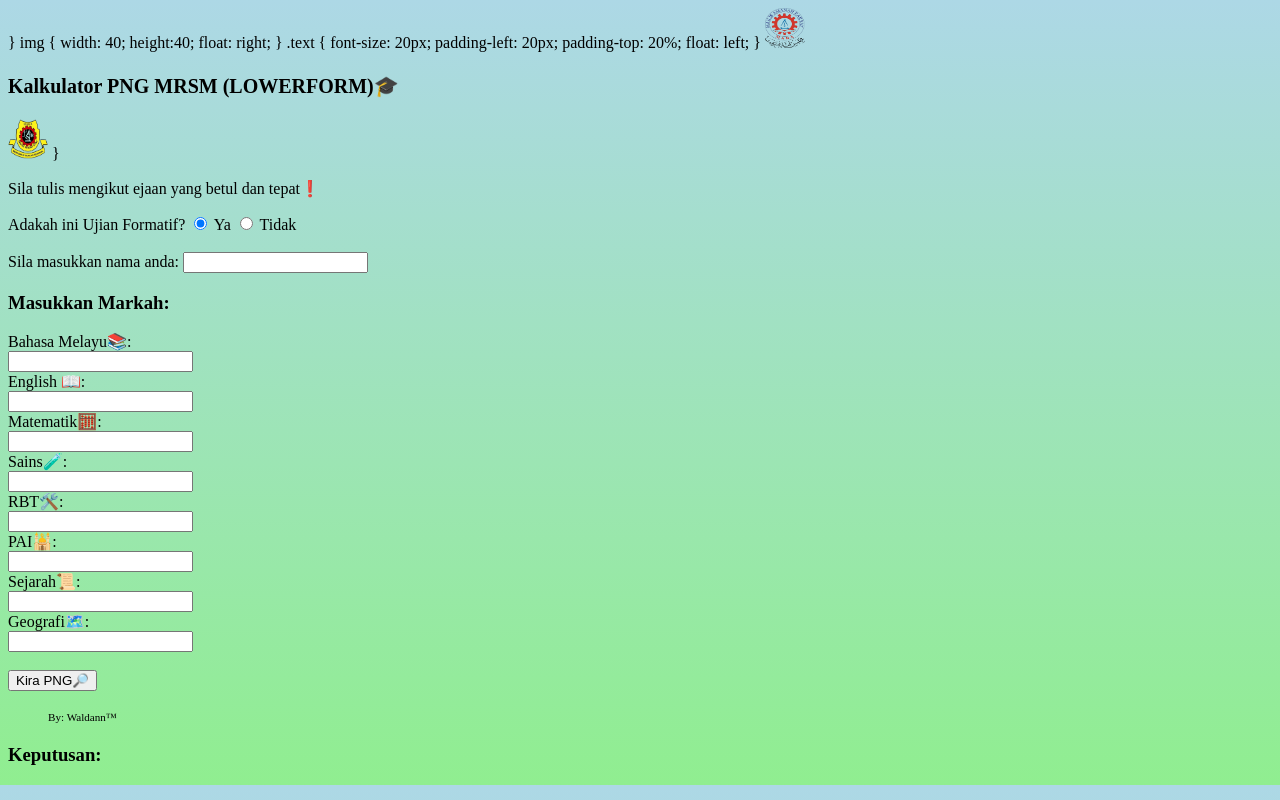
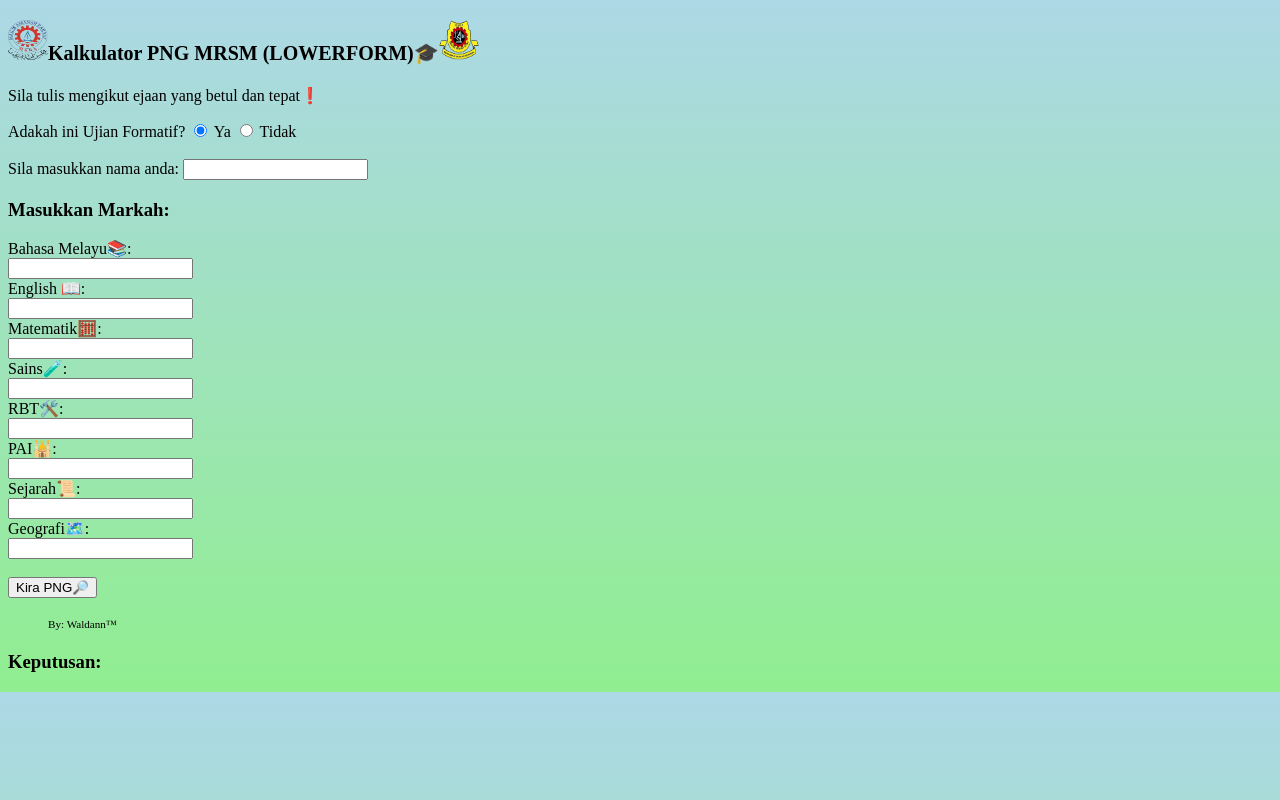
Before and after one commit to Waldannnajmiezz/PNG-CALCULATOR-FOR-MRSM-STUDENT-By-Waldann-, a plain HTML site: page index.html in a window 1280 px wide. Drawn offline with Linux system fonts and the light colour scheme.

Commit message:
Update index.html

```diff
--- a/index.html
+++ b/index.html
@@ -78,21 +78,7 @@
 </head>
 <body style="background: linear-gradient(lightblue, lightgreen);">
 
-  }
-  img {
-    width: 40;
-    height:40;
-    float: right;
-  }
-
-  .text {
-    font-size: 20px;
-    padding-left: 20px;
-    padding-top: 20%;
-    float: left;
-  }
-    <img src="MARA.png" style="width:40px;height:40px;"><h2><small>Kalkulator PNG MRSM (LOWERFORM)🎓</small></h2><img src="MRSM.png" style="width:40px;height:40px;">
-  }
+    <h2><img src="MARA.png" style="width:40px;height:40px;"><small>Kalkulator PNG MRSM (LOWERFORM)🎓</small><img src="MRSM.png" style="width:40px;height:40px;"></h2>
     <p>Sila tulis mengikut ejaan yang betul dan tepat❗</p>
 
     <label>Adakah ini Ujian Formatif?</label>
```
